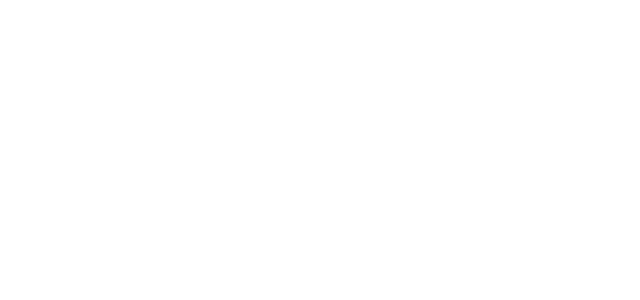
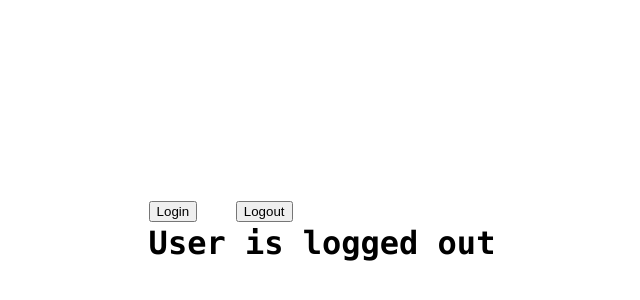
Before and after one commit to SooryaCodes/react-typescript, a React (Create React App) app: page / in a window 1280 px wide. Shown: the part 176-476 px from the top of the page, without its empty margins (318-958 px from the left). Built offline with nearby package versions, Linux system fonts and the light colour scheme.

Commit message:
useState hook with initial value

```diff
--- a/src/App.tsx
+++ b/src/App.tsx
@@ -1,22 +1,22 @@
-
-import './App.css';
-import Button from './components/Button';
-import Container from './components/Container/Container';
-import Greet from './components/Greet';
-import Heading from './components/Heading';
-import Input from './components/Input';
-import Oscar from './components/Oscar';
-import Person from './components/Person/Person';
-import PersonList from './components/Person/PersonList';
-import Status from './components/Status';
+import "./App.css";
+import Button from "./components/Button";
+import Container from "./components/Container/Container";
+import Greet from "./components/Greet";
+import Heading from "./components/Heading";
+import Input from "./components/Input";
+import Oscar from "./components/Oscar";
+import Person from "./components/Person/Person";
+import PersonList from "./components/Person/PersonList";
+import LoggedIn from "./components/state/LoggedIn";
+import Status from "./components/Status";
 
 function App() {
-  const name = { first_name: 'Soorya', last_name: 'Krishna' }
+  const name = { first_name: "Soorya", last_name: "Krishna" };
   const nameList = [
-    { first_name: 'Soorya', last_name: 'Krishna' },
-    { first_name: 'Anin', last_name: 'Arafath' },
-    { first_name: 'Muhammad', last_name: 'Semeer' },
-  ]
+    { first_name: "Soorya", last_name: "Krishna" },
+    { first_name: "Anin", last_name: "Arafath" },
+    { first_name: "Muhammad", last_name: "Semeer" },
+  ];
   return (
     <div>
       {/* <Person name={name} /> */}
@@ -30,6 +30,8 @@
       {/* <Input value="" handleChange={(event) => console.log(event.target.value)} /> */}
 
       {/* <Container styles={{ border: "2px dashed #202020", padding: '2rem' }}/> */}
+
+      <LoggedIn />
     </div>
   );
 }
--- /dev/null
+++ b/src/components/state/LoggedIn.tsx
@@ -0,0 +1,26 @@
+import { useState } from "react";
+
+type Props = {};
+
+export default function LoggedIn({}: Props) {
+  const [isloggedIn, setIsLoggedIn] = useState(false);
+
+  /**
+   * Handle login function
+   */
+  const handleLogin = () => setIsLoggedIn(true);
+
+  /**
+   * Handle logout function
+   */
+  const handleLogout = () => setIsLoggedIn(false);
+
+  return (
+    <div>
+      <button onClick={handleLogin}>Login</button> &nbsp;
+      <button onClick={handleLogout}>Logout</button>
+      <br />
+      <span>User is {isloggedIn ? "logged in" : "logged out"}</span>
+    </div>
+  );
+}
```
